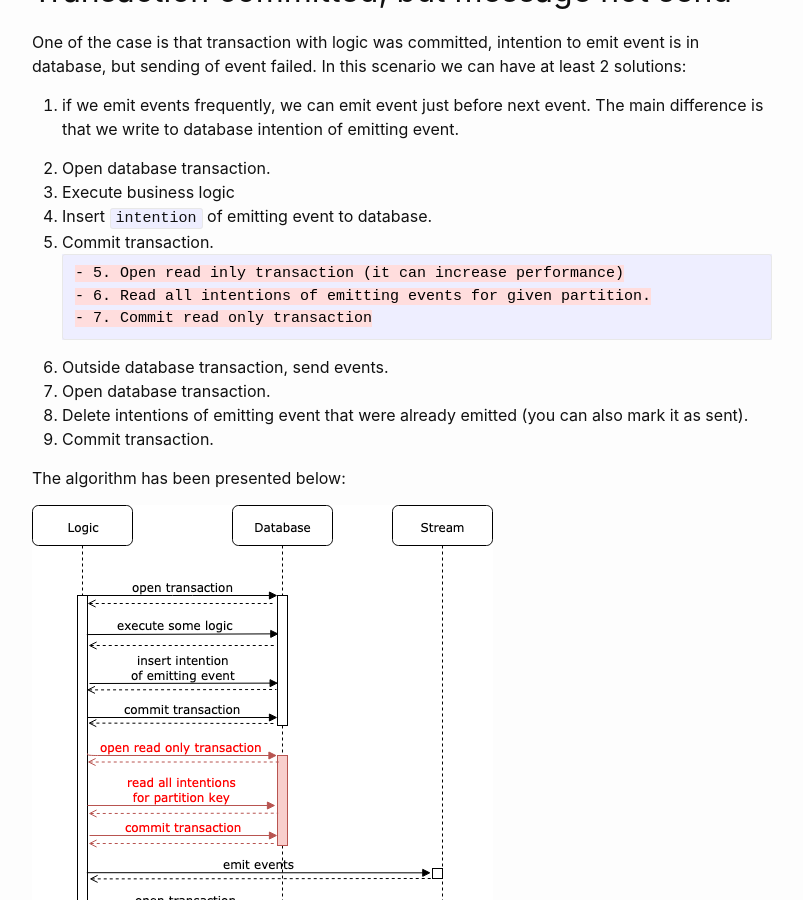
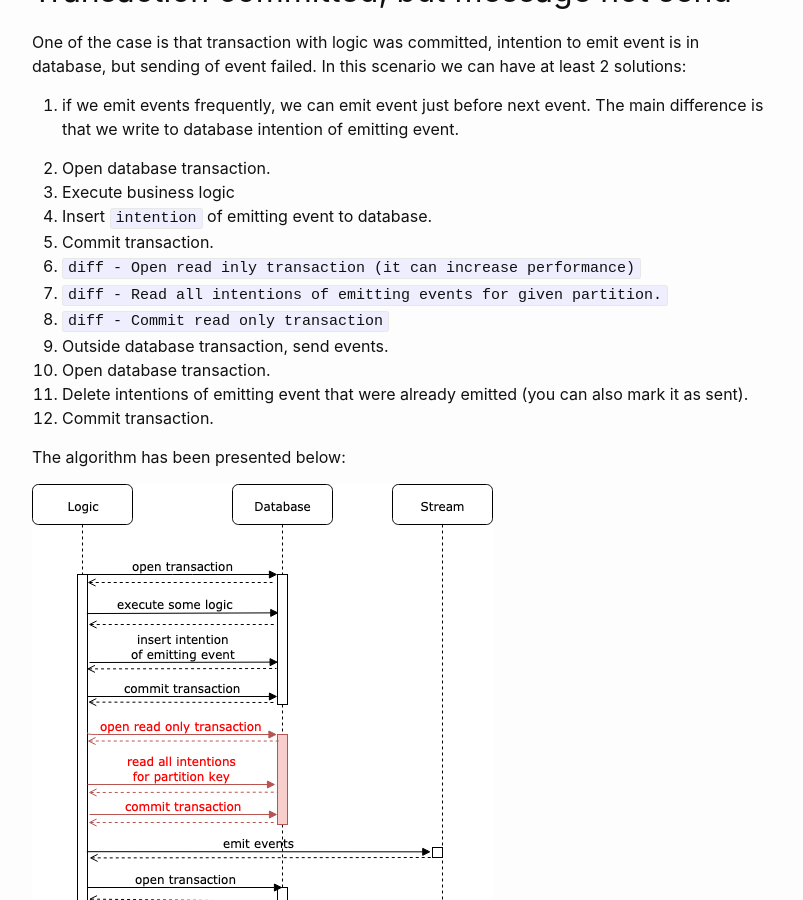
Before and after one commit to marekhudyma/marekhudyma.github.io, a Jekyll site: the page built from _posts/2019-12-01-emitting-events-with-db.md, in a window 1280 px wide and 900 px high, scrolled down 1880 px. Shown: the whole window, without its empty margins (238-1041 px from the left). Built offline with Jekyll 4.4.1, drawn with Linux system fonts in a browser that asks for light colours.

Commit message:
Emitting events

````diff
--- a/_posts/2019-12-01-emitting-events-with-db.md
+++ b/_posts/2019-12-01-emitting-events-with-db.md
@@ -53,15 +53,13 @@ The main difference is that we write to database intention of emitting event.
 2. Execute business logic
 3. Insert `intention` of emitting event to database.
 4. Commit transaction.
-```diff
-- 5. Open read inly transaction (it can increase performance)
-- 6. Read all intentions of emitting events for given partition.
-- 7. Commit read only transaction
-```
-7. Outside database transaction, send events.
-8. Open database transaction.
-9. Delete intentions of emitting event that were already emitted (you can also mark it as sent).
-10. Commit transaction.
+5. ```diff - Open read inly transaction (it can increase performance)```
+6. ```diff - Read all intentions of emitting events for given partition.```
+7. ```diff - Commit read only transaction```
+8. Outside database transaction, send events.
+9. Open database transaction.
+10. Delete intentions of emitting event that were already emitted (you can also mark it as sent).
+11. Commit transaction.
 
 The algorithm has been presented below:
 <figure>
````
